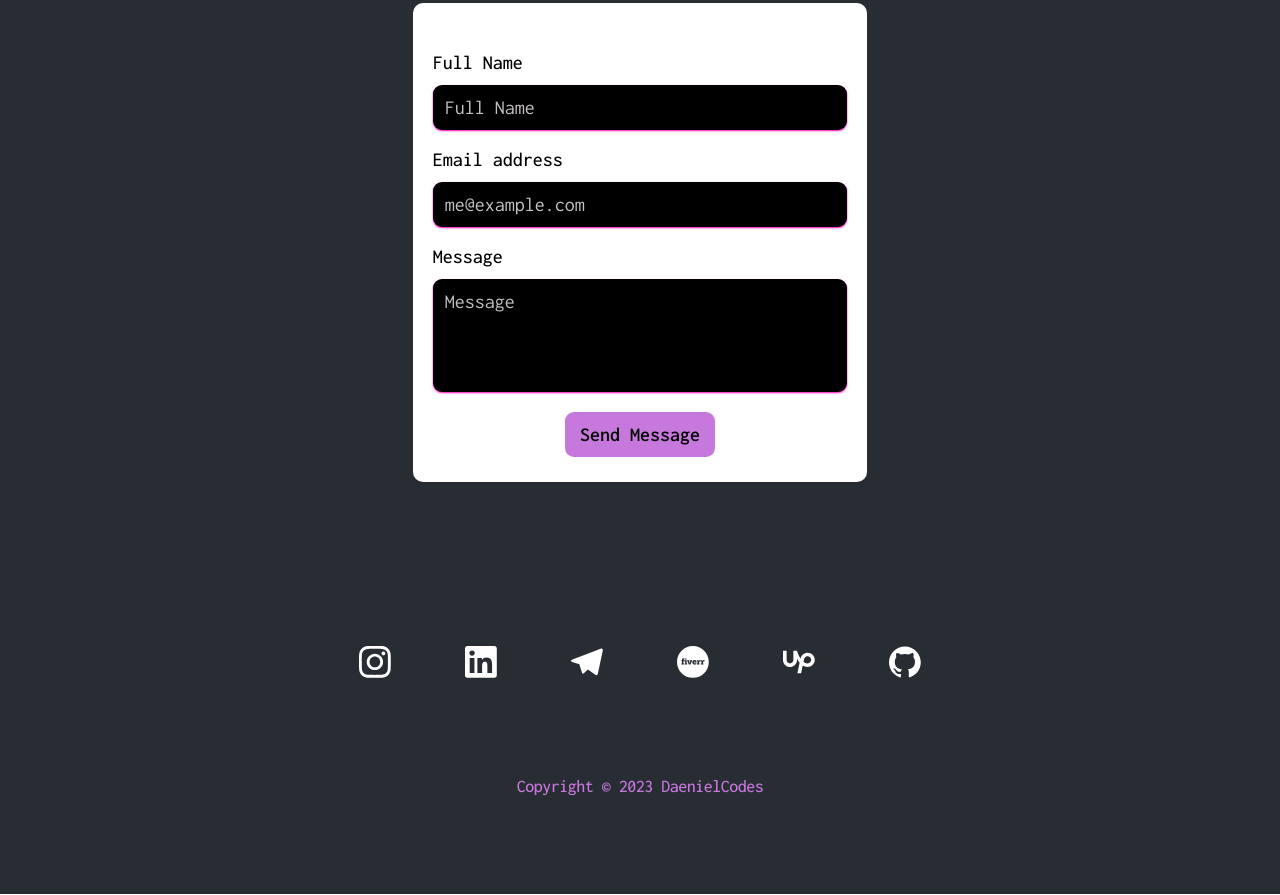
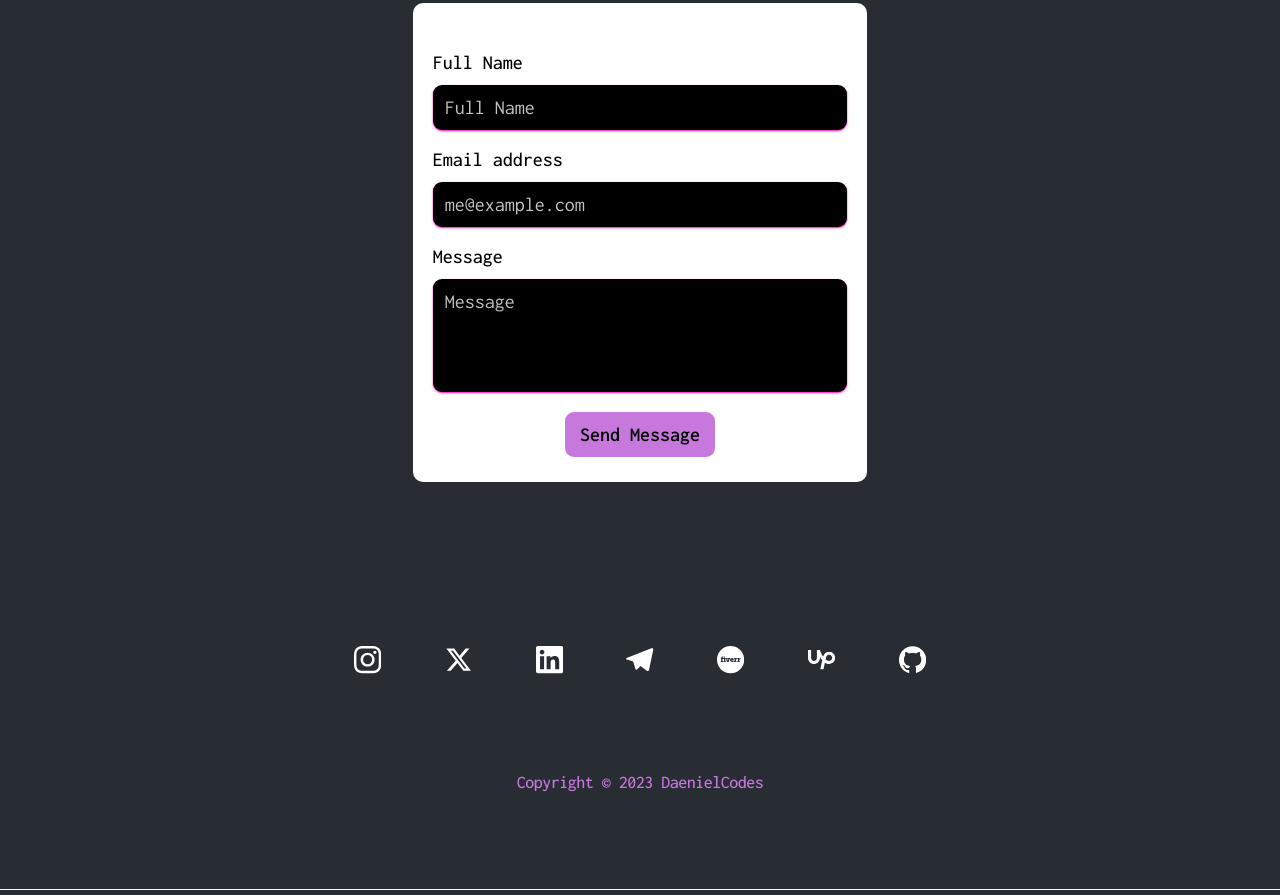
Before and after one commit to justdaeniel/portfolio, a plain HTML site: page index.html in a window 1280 px wide. Shown: the part 2850-3745 px from the top of the page. Drawn offline with Linux system fonts and the light colour scheme; some packages are replaced by stand-ins of ours; a script that the page names is missing.

Commit message:
Complete

```diff
--- a/index.html
+++ b/index.html
@@ -304,16 +304,16 @@
               ></path>
             </svg>
           </a>
-          <!-- <a
+          <a
             class="footer-icon-link"
-            href="https://x.com/daenielcodes_"
+            href="https://x.com/thakoreanboy"
             target="_blank"
             ><svg class="footer-icon" id="icon-x" viewBox="0 0 32 32">
               <path
                 d="M24.325 3h4.411l-9.636 11.013 11.336 14.987h-8.876l-6.952-9.089-7.955 9.089h-4.413l10.307-11.78-10.875-14.22h9.101l6.284 8.308zM22.777 26.36h2.444l-15.776-20.859h-2.623z"
               ></path>
             </svg>
-          </a> -->
+          </a>
           <a
             class="footer-icon-link"
             href="https://linkedin.com/in/daenielcodes"
```
